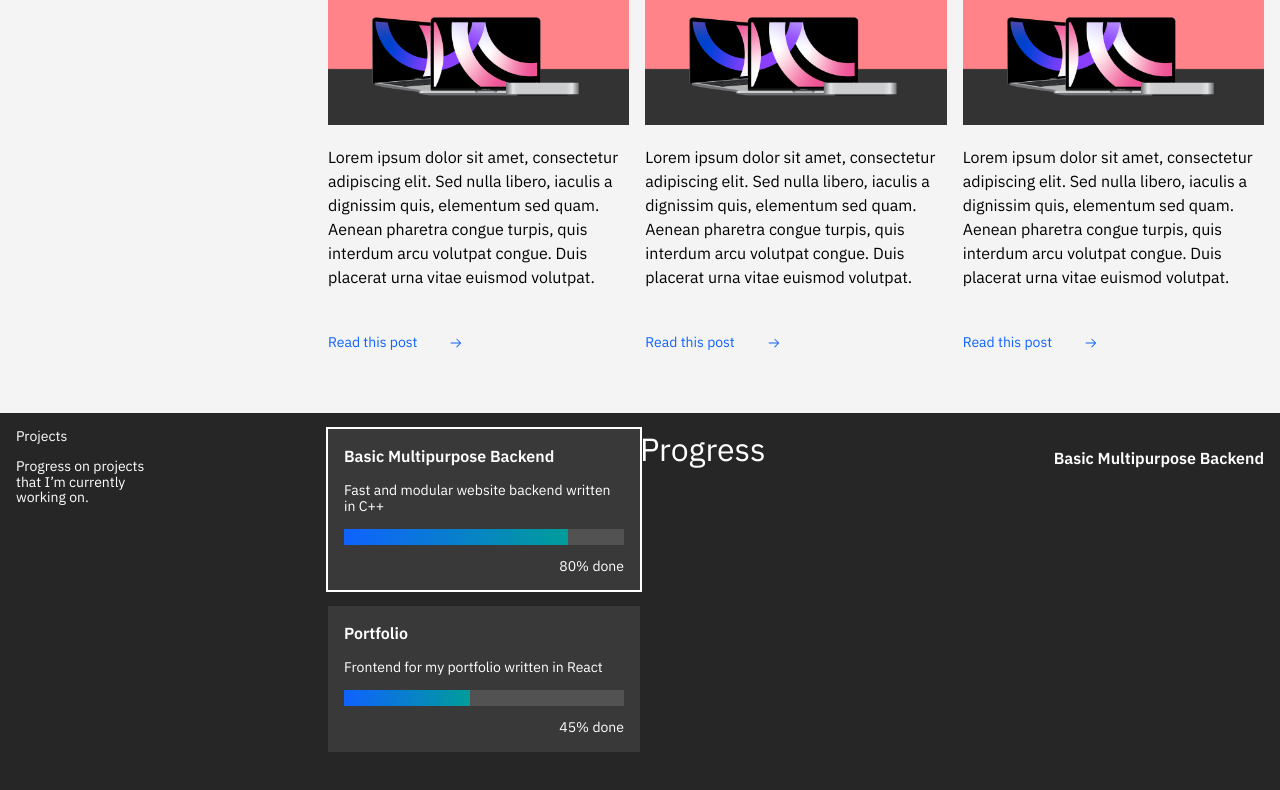
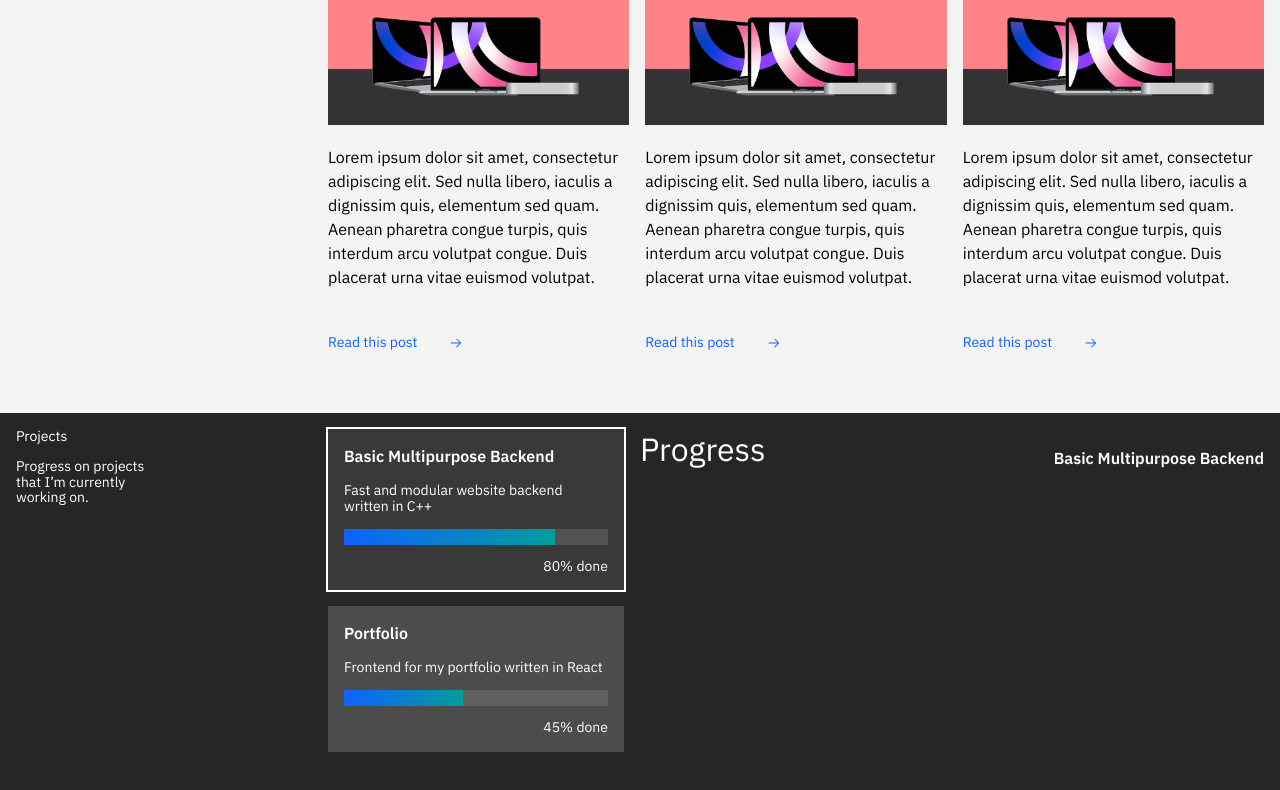
Before and after one commit to eXotech-code/portfolio, a React (Create React App) app: page / in a window 1280 px wide. In both pictures the pointer is over the element 484 px from the left and 1618 px from the top of the page. Shown: the part 939-1729 px from the top of the page. Built offline with nearby package versions, Linux system fonts and the light colour scheme.

Commit message:
Hover color change on project cards and margins

```diff
--- a/src/Projects.scss
+++ b/src/Projects.scss
@@ -14,14 +14,25 @@
 	@include section-name-container;
 }
 
+.projects-vertical-grid {
+	margin-right: 1rem;
+}
+
 .projects-gallery-item {
 	background-color: $ui-01-gray-90;
 	padding: 1rem;
 	margin-bottom: 1rem;
 	cursor: default;
+	&:hover {
+		background-color: $hover-ui-gray-90;
+	}
 	p {
 		@include body-short-01;
 	}
+}
+
+.projects-gallery-item:hover .project-progress-bar {
+	background-color: $hover-secondary-gray-90;
 }
 
 .projects-gallery-item-active {
--- a/src/styles/_colors.scss
+++ b/src/styles/_colors.scss
@@ -5,6 +5,8 @@ $ui-03-gray-90: #525252;
 $ui-05: #161616;
 $ui-background-gray-10: #f4f4f4;
 $ui-background-gray-90: #262626;
+$hover-ui-gray-90: #4c4c4c;
+$hover-secondary-gray-90: #606060;
 $interactive-01: #0f62fe;
 $hover-primary: #0353e9;
 
```
